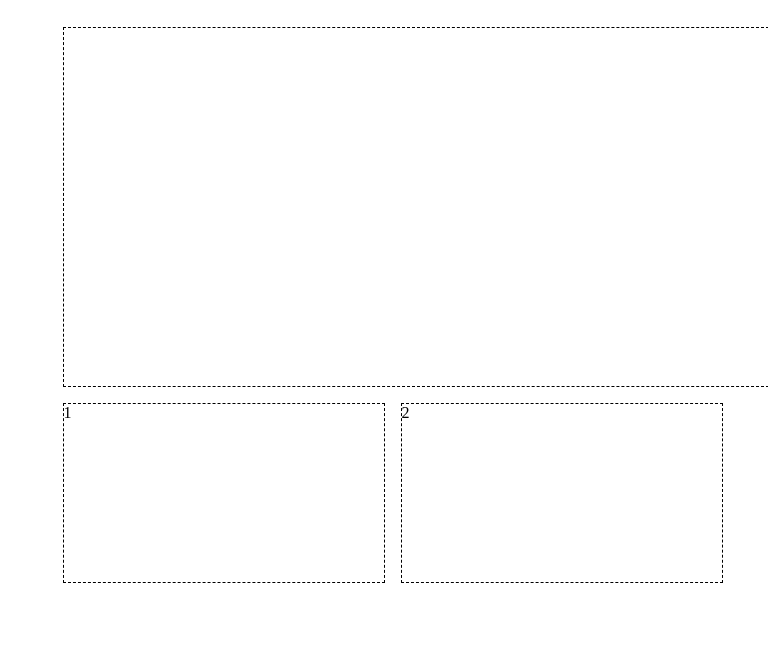
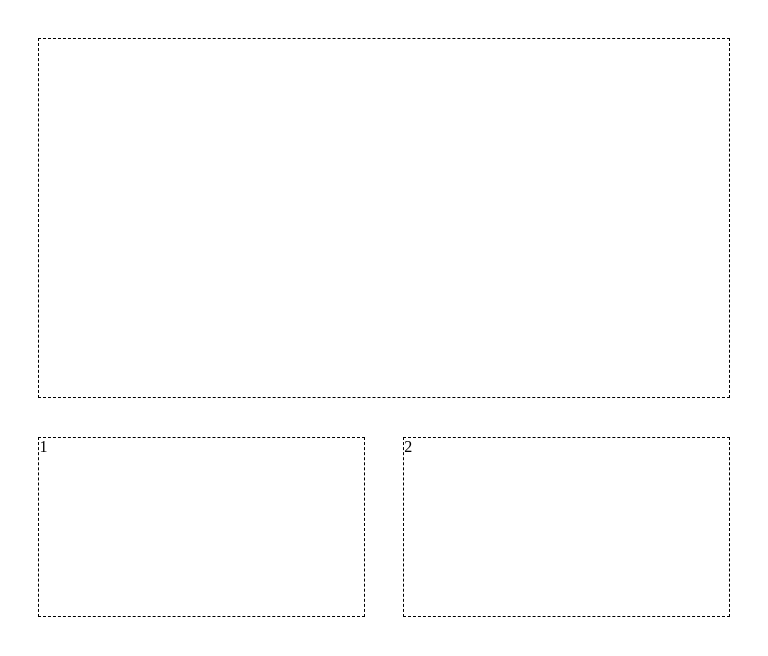
Before and after one commit to OskarRadon/responsive-templates, a plain HTML site: page Mondrian/index.html in a window 768 px wide. Drawn offline with Linux system fonts and the light colour scheme.

Commit message:
Refactor tablet layout

```diff
--- a/Mondrian/css/styles.css
+++ b/Mondrian/css/styles.css
@@ -34,29 +34,19 @@ article {
 
 
 @media screen and (min-width: 700px) and (max-width: 1099px) {
-  body {
-    padding: 3.5% 0 0 0;
-    height: 90vh;
-    width: 90vw;
-  }
 
   article {
-    width: 42vw;
+    width: 42.5vw;
     float: left;
     margin: 0;
   }
 
-  #main {
-    width: 92vw;
-    margin: 0 2vh 2vh 3.5%;
+  article:first-of-type {
+    margin-left: 5%;
   }
 
-  article:first-of-type{
-    margin-left: 3.5%;
-  }
-
-  article:nth-of-type(n+2){
-    margin-left: 2vw;
+  article:nth-of-type(n+2) {
+    margin-left: 5%;
   }
 }
 
```
